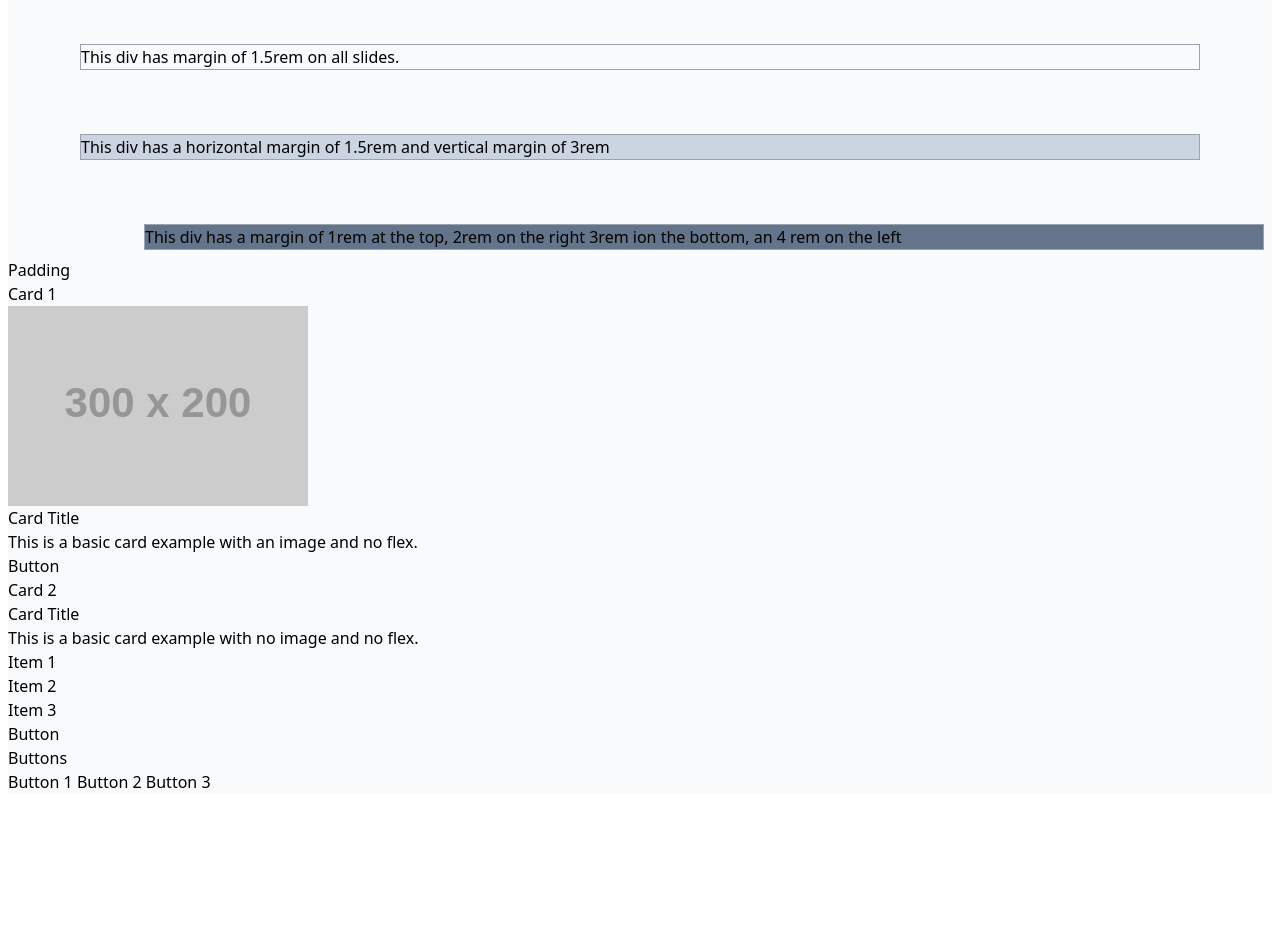
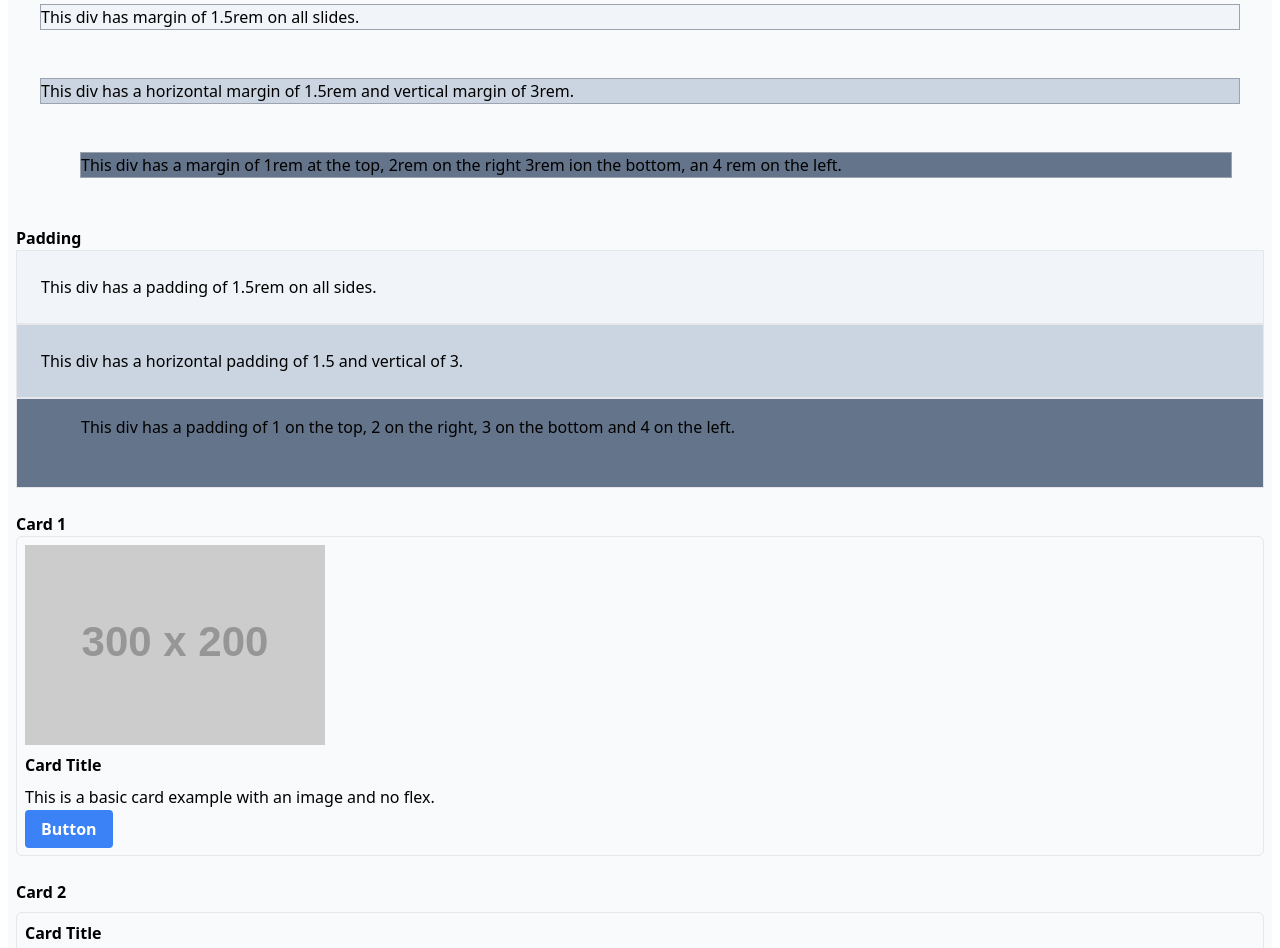
Before and after one commit to Cirvianum-DAW/mp9-tailwind1-basicstyling-DavidVilanova11, a website: page public/index.html in a window 1280 px wide. Shown: the part 1600-2548 px from the top of the page. Before the commit the page ends 2434 px from the top, so only its background shows below. Drawn offline with Linux system fonts and the light colour scheme; placeholder pictures from the web are drawn by us.

Commit message:
commit tailwind completed

```diff
--- a/public/index.html
+++ b/public/index.html
@@ -70,47 +70,50 @@
       </div>
       <div class="mt-4 m-2 bg-slate-50">
         <div class="m-2">
-          <b><h2>Margin</h2></b>
-          <div class="m-16 border bg-slate-50 border-gray-400">This div has margin of 1.5rem on all slides.</div>
-          <div class="m-16 border bg-slate-300 border-gray-400">This div has  a horizontal margin of 1.5rem and vertical margin of 3rem</div>
-          <div class="ml-32 bg-slate-500 border border-gray-400 mtr-1">This div has a margin of 1rem at the top, 2rem on the right 3rem ion the bottom, an 4 rem on the left</div>
+          <b><h2 class="">Margin</h2></b>
+          <div class="m-6 border bg-slate-100 border-gray-400">This div has margin of 1.5rem on all slides.</div>
+          <div class="ml-6 mr-6 mt-12 mb-12 border bg-slate-300 border-gray-400">This div has  a horizontal margin of 1.5rem and vertical margin of 3rem.</div>
+          <div class="ml-16 mb-12 mr-8 mt-4 bg-slate-500 border border-gray-400 mtr-1">This div has a margin of 1rem at the top, 2rem on the right 3rem ion the bottom, an 4 rem on the left.</div>
         </div>
-        <div>
-          <h2>Padding</h2>
-          <div></div>
-          <div></div>
-          <div></div>
+        <!-- https://tailwindremconverter.netlify.app/ (4 equival a 16 pc (1rem))-->
+        <div class="mt-4 m-2 m4-2 bg-slate-50">
+          <b><h2 class="">Padding</h2></b>
+          <div class="p-6 bg-slate-100 border">This div has a padding of 1.5rem on all sides.</div>
+          <div class="pl-6 pt-6 pb-6 bg-slate-300 border">This div has a horizontal padding of 1.5 and vertical of 3.</div>
+          <div class="pl-16 pb-12 pr-8 pt-4 bg-slate-500 border">This div has a padding of 1 on the top, 2 on the right, 3 on the bottom and 4 on the left.</div>
         </div>
-        <div>
-          <h2>Card 1</h2>
-          <div>
-            <img
+        <div class="m-2 mt-6">
+          <b><h2>Card 1</h2></b>
+          <div class="border rounded-md h-80">
+            <img class="m-2"
               src="https://via.placeholder.com/300x200"
               alt="Placeholder image"
             />
-            <h3>Card Title</h3>
-            <p>This is a basic card example with an image and no flex.</p>
-            <a href="#">Button</a>
+            <b><h3 class="m-2">Card Title</h3></b>
+            <p class="m-2 mb-2">This is a basic card example with an image and no flex.</p>
+            <!-- https://v1.tailwindcss.com/components/buttons -->
+            <a class="m-2 bg-blue-500 hover:bg-blue-700 text-white font-bold py-2 px-4 rounded" href="#">Button</a>
+            </style>
           </div>
         </div>
-        <div>
-          <h2>Card 2</h2>
-          <div>
-            <h3>Card Title</h3>
-            <p>This is a basic card example with no image and no flex.</p>
-            <ul>
-              <li>Item 1</li>
-              <li>Item 2</li>
-              <li>Item 3</li>
+        <div class="m-2 mt-6">
+          <b><h2 class="mb-2">Card 2</h2></b>
+          <div class="border rounded-md h-60">
+            <b><h3 class="m-2">Card Title</h3></b>
+            <p class="m-2">This is a basic card example with no image and no flex.</p>
+            <ul class="m-8">
+              <li class="list-disc">Item 1</li>
+              <li class="list-disc">Item 2</li>
+              <li class="list-disc">Item 3</li>
             </ul>
-            <a href="#">Button</a>
+            <a class="m-2 bg-blue-500 hover:bg-blue-700 text-white font-bold py-2 px-4 rounded" href="#">Button</a>
           </div>
         </div>
-        <div>
-          <h2>Buttons</h2>
-          <button>Button 1</button>
-          <button>Button 2</button>
-          <button>Button 3</button>
+        <div class="m-2 mt-6">
+          <b><h2 class="mb-2">Buttons</h2></b>
+          <button class="bg-blue-500 hover:bg-blue-700 text-white font-bold py-2 px-4 rounded">Button 1</button>
+          <button class="bg-green-500 hover:bg-green-700 text-white font-bold py-2 px-4 rounded-full">Button 2</button>
+          <button class=" bg-red-500 hover:bg-red-700 text-white font-bold py-2 px-4 rounded-md">Button 3</button>
         </div>
       </div>
     </div>
```
Also changed, not shown: dist/styles.css.
